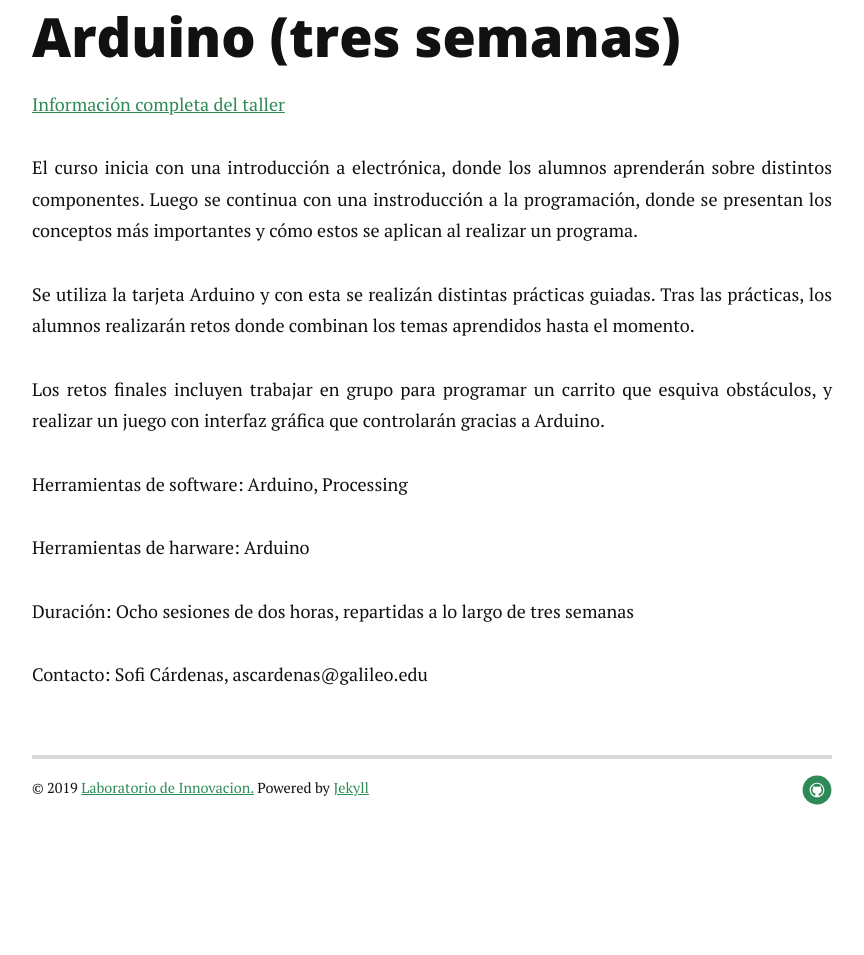
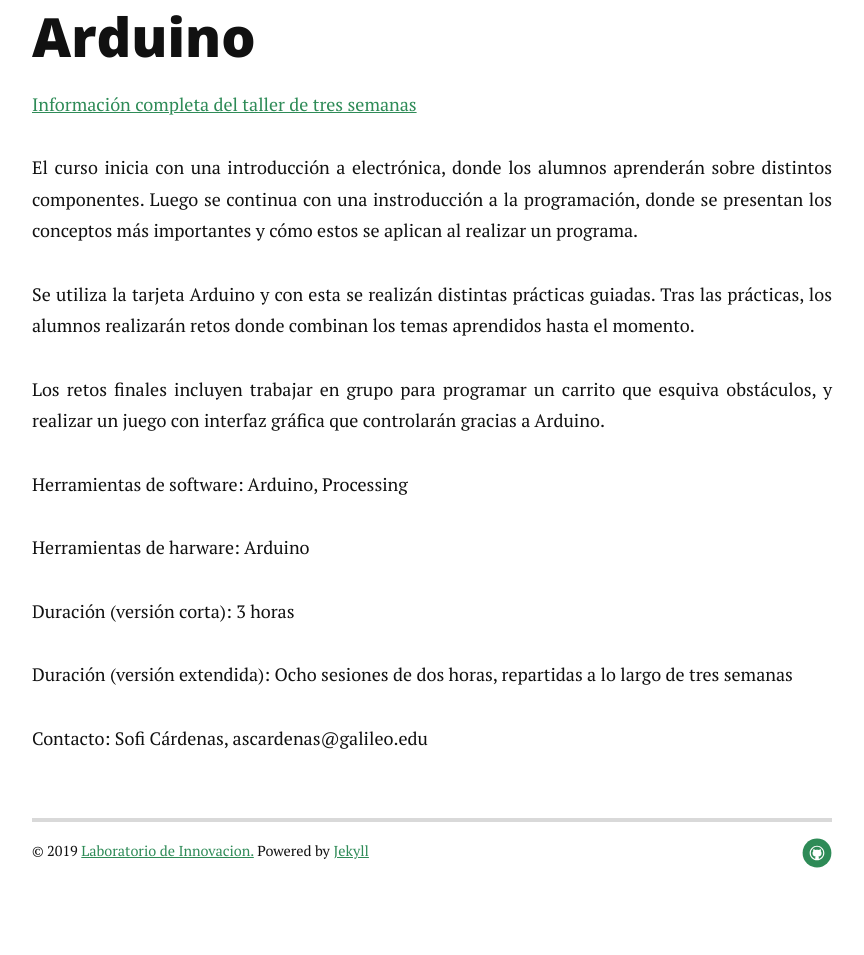
Before and after one commit to innovationlabug/innovationlabug.github.io, a Jekyll site: the page built from _posts/2019-01-07-Arduino.markdown, in a window 1280 px wide. Shown: the part 270-1225 px from the top of the page, without its empty margins (208-1072 px from the left). Built offline with Jekyll 4.4.1, drawn with Linux system fonts in a browser that asks for light colours; nearby versions of some CDN libraries; before the commit the page ends 1162 px from its top, so only the background shows below that.

Commit message:
Update 2019-01-07-Arduino.markdown

```diff
--- a/_posts/2019-01-07-Arduino.markdown
+++ b/_posts/2019-01-07-Arduino.markdown
@@ -8,7 +8,7 @@
 permalink: /:categories/:title.html
 ---
 
-<a href="https://github.com/innovationlabug/innovationlabug.github.io/raw/master/assets/arduino-tres-semanas-info.pdf">Información completa del taller</a>
+<a href="https://github.com/innovationlabug/innovationlabug.github.io/raw/master/assets/arduino-tres-semanas-info.pdf">Información completa del taller de tres semanas</a>
 
 El curso inicia con una introducción a electrónica, donde los alumnos aprenderán sobre distintos componentes. Luego se continua con una instroducción a la programación, donde se presentan los conceptos más importantes y cómo estos se aplican al realizar un programa.
 
@@ -20,6 +20,8 @@
 
 Herramientas de harware: Arduino
 
-Duración: Ocho sesiones de dos horas, repartidas a lo largo de tres semanas
+Duración (versión corta): 3 horas
+
+Duración (versión extendida): Ocho sesiones de dos horas, repartidas a lo largo de tres semanas
 
 Contacto: Sofi Cárdenas, ascardenas@galileo.edu
```
Also changed, not shown: other parts of _posts/2019-01-07-Arduino.markdown (+1 -1 lines).
